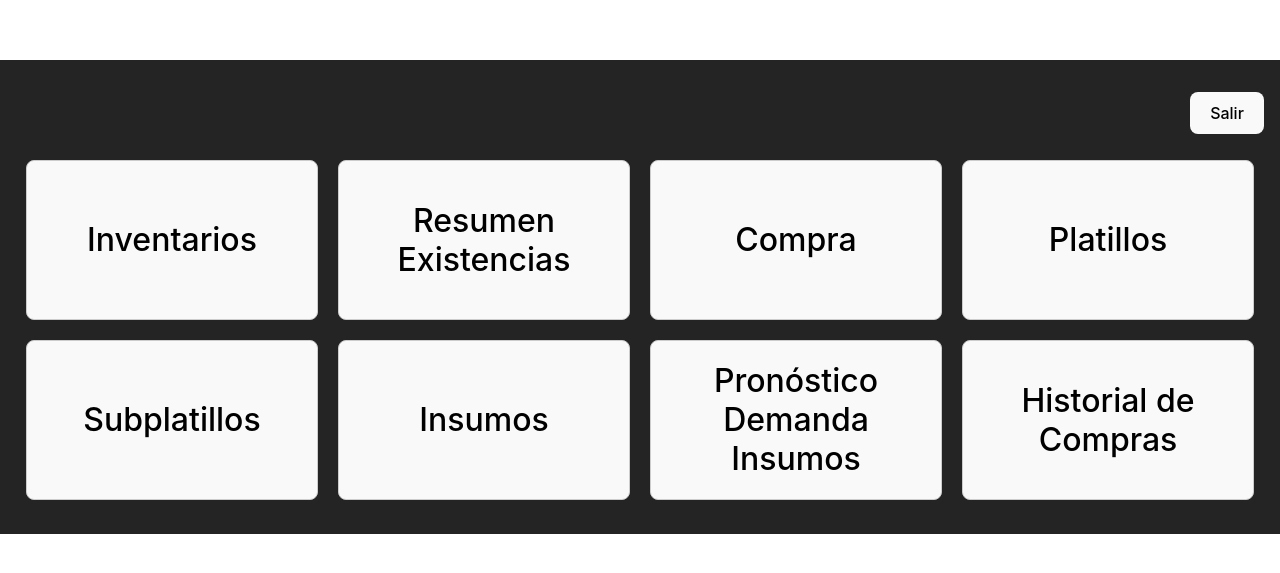
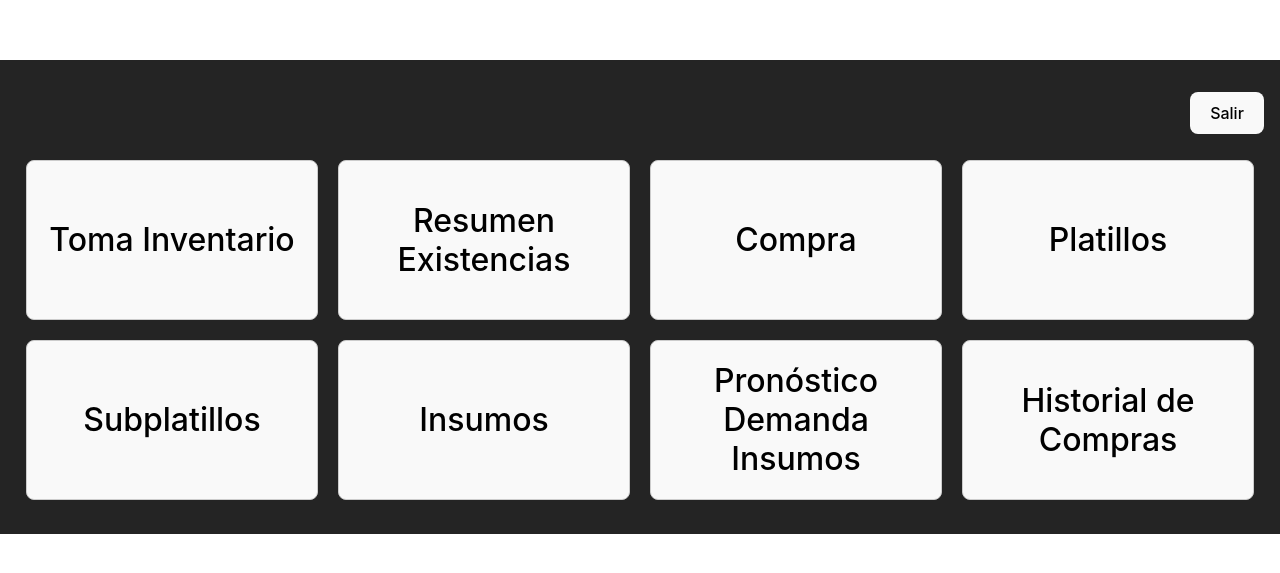
Before and after one commit to garciazapiain/admin-nectario, a Vue app in the folder frontend/: page / in a window 1280 px wide. Shown: the part 103-676 px from the top of the page. Built offline with nearby package versions, Linux system fonts and the light colour scheme; sample sign-in values are in the browser's storage.

Commit message:
Changed names titles

```diff
--- a/frontend/src/components/Home.vue
+++ b/frontend/src/components/Home.vue
@@ -46,7 +46,7 @@ onMounted(() => {
 
 <template>
   <div class="button-container">
-    <button @click="handleClickInventario">Inventarios</button>
+    <button @click="handleClickInventario">Toma Inventario</button>
     <button @click="handleClickExistencias">Resumen Existencias</button>
     <button v-if="isAdmin" @click="handleClickCompra">Compra</button>
     <button v-if="isAdmin" @click="handleClickPlatillo">Platillos</button>
--- a/frontend/src/components/Inventarios/TomaInventario.vue
+++ b/frontend/src/components/Inventarios/TomaInventario.vue
@@ -4,7 +4,7 @@
       {{ submitMessage.text }}
     </div>
     <!-- <button @click="verifyChangeIngredientCount">Check</button> -->
-    <h1>Inventario {{ store }}</h1>
+    <h1>Toma Inventario - {{ store }}</h1>
     <div class="update-info">
       <p class="update-text">
         Última actualización:
```
